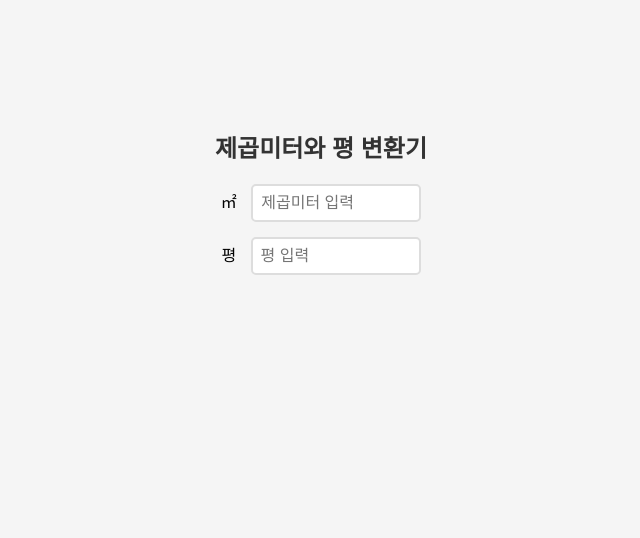
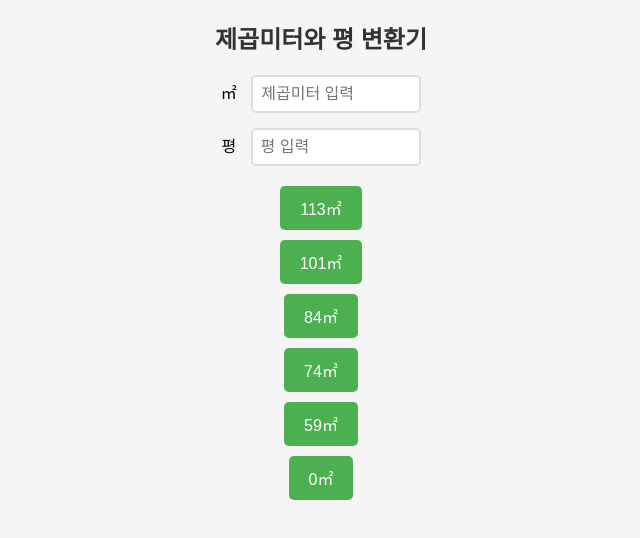
Before and after one commit to yeseung/pyeong, a plain HTML site: page index.html in a window 1280 px wide. Shown: the whole page, without its empty margins (319-959 px from the left). Drawn offline with Linux system fonts and the light colour scheme.

Commit message:
Update index.html

```diff
--- a/index.html
+++ b/index.html
@@ -36,6 +36,21 @@
         input:focus {
             border-color: #4CAF50;
         }
+
+        button {
+            padding: 10px 20px;
+            font-size: 16px;
+            margin: 5px;
+            border: none;
+            border-radius: 5px;
+            background-color: #4CAF50;
+            color: white;
+            cursor: pointer;
+            transition: background-color 0.3s ease;
+        }
+        button:hover {
+            background-color: #45a049;
+        }
     </style>
 </head>
 <body>
@@ -48,6 +63,14 @@
         <label for="pyeongInput">평</label>
         <input type="number" id="pyeongInput" placeholder="평 입력" onkeyup="convertFromPyeong()">
     </div>
+
+    <button type="button" onclick="return printAreaBtn(113);">113㎡</button>
+    <button type="button" onclick="return printAreaBtn(101);">101㎡</button>
+    <button type="button" onclick="return printAreaBtn(84);">84㎡</button>
+    <button type="button" onclick="return printAreaBtn(74);">74㎡</button>
+    <button type="button" onclick="return printAreaBtn(59);">59㎡</button>
+    <button type="button" onclick="return printAreaBtn(0);">0㎡</button>
+
 
     <script>
         const conversionFactor = 3.3058;
@@ -63,6 +86,11 @@
             const squareMeter = pyeongInput * conversionFactor;
             document.getElementById("squareMeterInput").value = squareMeter ? squareMeter.toFixed(3) : '';
         }
+
+        function printAreaBtn(squareMeters) {
+            document.getElementById("squareMeterInput").value = squareMeters;
+            convertFromSquareMeter();
+        }
     </script>
 </body>
 </html>
```
